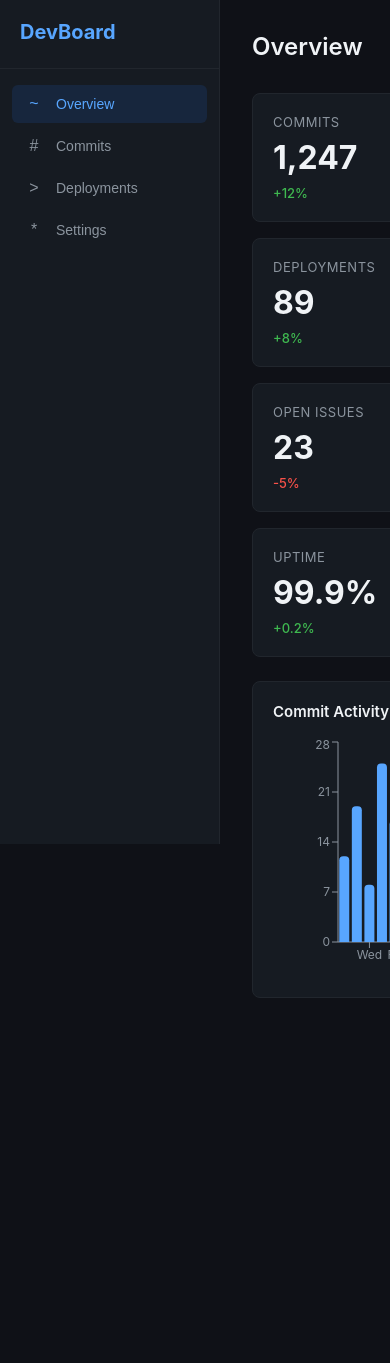
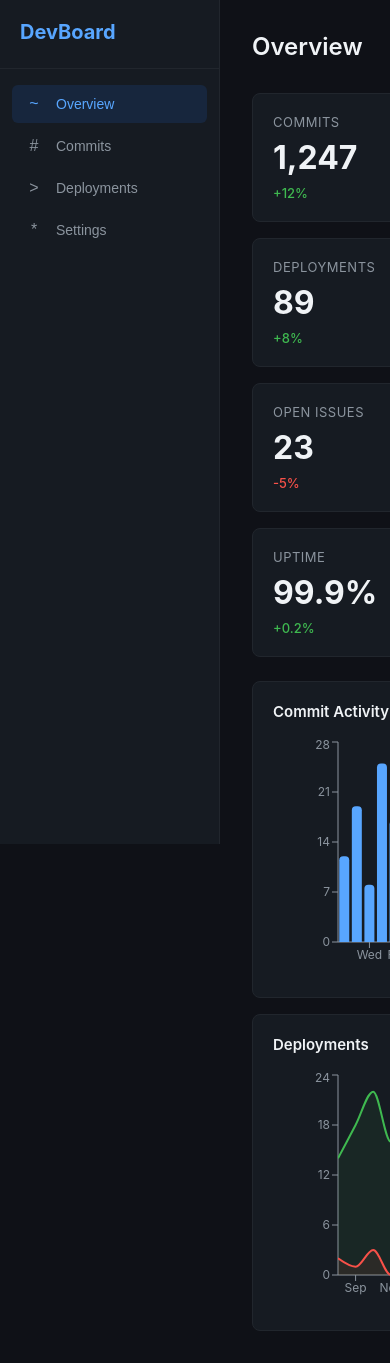
Before and after one commit to zspirit/devboard, a React (Vite) app: page / in a window 390 px wide. Shown: the top 1363 px of the page. Before the commit the page ends 1030 px from the top, so only its background shows below. Built offline with nearby package versions, Linux system fonts and the light colour scheme.

Commit message:
add deployments chart

```diff
--- /dev/null
+++ b/src/components/DeployChart.jsx
@@ -0,0 +1,43 @@
+import { AreaChart, Area, XAxis, YAxis, Tooltip, ResponsiveContainer } from 'recharts'
+import { deployments } from '../data/mockData'
+import './ChartCard.css'
+
+function DeployChart() {
+  return (
+    <div className="chart-card">
+      <h3 className="chart-title">Deployments</h3>
+      <div className="chart-container">
+        <ResponsiveContainer width="100%" height={240}>
+          <AreaChart data={deployments}>
+            <XAxis dataKey="month" stroke="#8b949e" fontSize={12} />
+            <YAxis stroke="#8b949e" fontSize={12} />
+            <Tooltip
+              contentStyle={{
+                background: '#1c2128',
+                border: '1px solid #21262d',
+                borderRadius: '6px',
+                color: '#e1e4e8',
+              }}
+            />
+            <Area
+              type="monotone"
+              dataKey="success"
+              stroke="#3fb950"
+              fill="#3fb95022"
+              strokeWidth={2}
+            />
+            <Area
+              type="monotone"
+              dataKey="failed"
+              stroke="#f85149"
+              fill="#f8514922"
+              strokeWidth={2}
+            />
+          </AreaChart>
+        </ResponsiveContainer>
+      </div>
+    </div>
+  )
+}
+
+export default DeployChart
--- a/src/pages/Overview.css
+++ b/src/pages/Overview.css
@@ -9,3 +9,15 @@
   grid-template-columns: repeat(auto-fit, minmax(200px, 1fr));
   gap: 16px;
 }
+
+.charts-row {
+  display: grid;
+  grid-template-columns: 1fr 1fr;
+  gap: 16px;
+}
+
+@media (max-width: 900px) {
+  .charts-row {
+    grid-template-columns: 1fr;
+  }
+}
--- a/src/pages/Overview.jsx
+++ b/src/pages/Overview.jsx
@@ -1,5 +1,6 @@
 import StatCard from '../components/StatCard'
 import CommitChart from '../components/CommitChart'
+import DeployChart from '../components/DeployChart'
 import { stats } from '../data/mockData'
 import './Overview.css'
 
@@ -11,7 +12,10 @@ function Overview() {
           <StatCard key={stat.label} {...stat} />
         ))}
       </div>
-      <CommitChart />
+      <div className="charts-row">
+        <CommitChart />
+        <DeployChart />
+      </div>
     </div>
   )
 }
```
